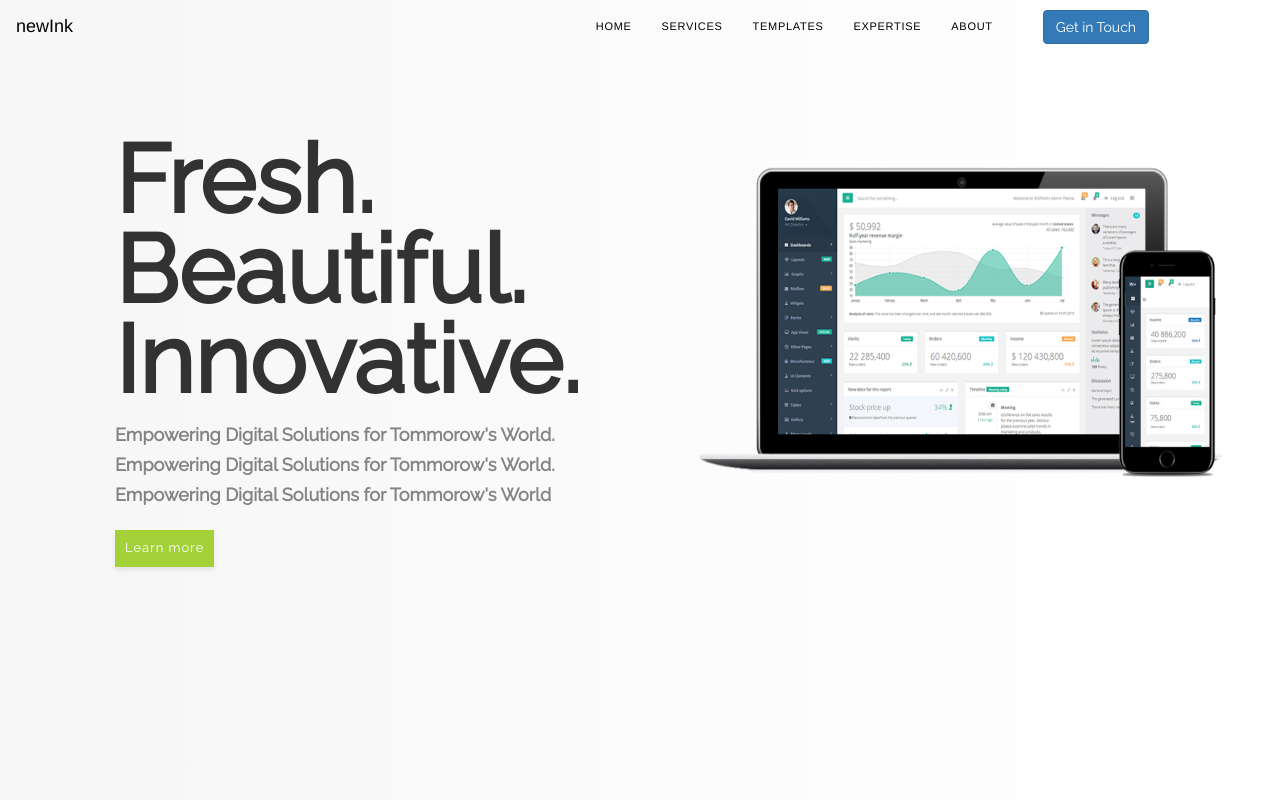
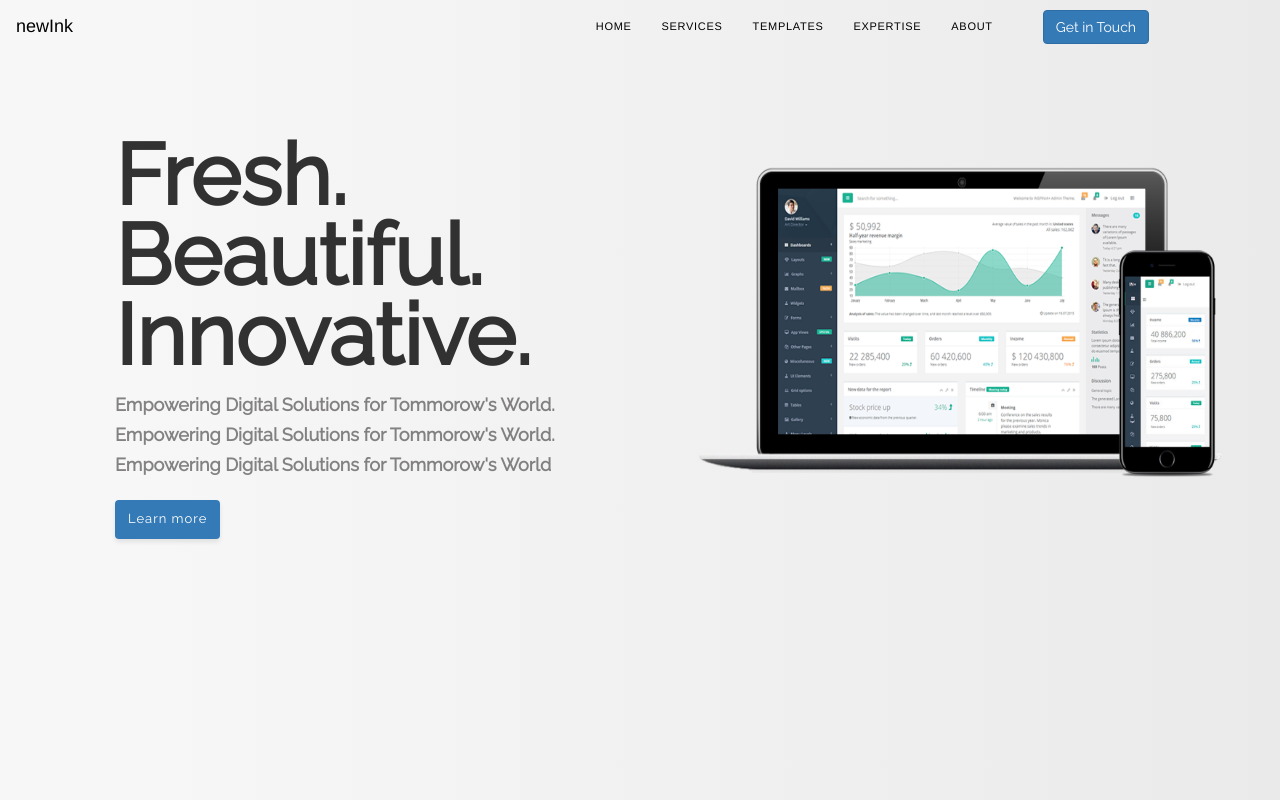
Before and after one commit to ANURAGVASI/newInk-Official-Website, a React (Create React App) app: page / in a window 1280 px wide. Built offline with nearby package versions, Linux system fonts and the light colour scheme.

Commit message:
homepage fixed

```diff
--- a/src/App.js
+++ b/src/App.js
@@ -18,7 +18,3 @@ class App extends Component {
 }
 
 export default App;
-
-// http://startit.select-themes.com/product-landing-page-ii/
-// background-image: linear-gradient(to right, #aeeedf 10% , #3cb699 90% , #53c2a8  );
-// background-image: linear-gradient(to right, #d9f0ec 10% , #8ce9de 90% , #beece7);
--- a/src/components/HeaderMenu/newlinkeHeaderMenu.css
+++ b/src/components/HeaderMenu/newlinkeHeaderMenu.css
@@ -43,6 +43,7 @@
     margin-right: 100px;
     margin-left: 20px;
     font-family: 'Raleway';
+
     /* height: 35px; */
 }
 
--- a/src/components/heroImage/index.css
+++ b/src/components/heroImage/index.css
@@ -1,13 +1,10 @@
+
 
  .heroimage-main-div{
-    /* background-image: url("../../images/slider2.jpg");
-    background-size: cover;
-    background-position: center; */
-    /* background-color: {linea} */
-    background-color: rgba(245, 245, 245, 0.945);
-    background-image: linear-gradient(to right, rgb(247, 247, 247) 10%, white 90%);
+    background-image: linear-gradient(to right, rgb(247, 247, 247) 10%, rgba(0, 0, 0, 0.082) );
     height:100vh;
     overflow: hidden;
+
 }
 
 /*.mytest{
@@ -48,7 +45,7 @@
 }
 
 .p3{
-    animation: testanimate 2.5s;
+    animation: testanimate 2.3s;
 }
 
 
@@ -58,11 +55,12 @@
 }
 
 
+
 .heroimage-maintext-p{
     /* border: 1px solid red; */
-    font-size: 95px;
+    font-size: 85px;
     font-family: 'Raleway';
-    line-height: 100px;
+    line-height: 90px;
     font-weight: bold;
     color: rgba(0, 0, 0, 0.801);
     padding: 0px;
@@ -78,18 +76,24 @@
     font-family: 'Raleway';
     font-weight: 600;
     line-height: 30px;
+    animation: testanimate4 2.5s;
 }
 
+@keyframes testanimate4{
+    from{opacity: 0; margin-top: 160px}
+    to{opacity: 1; margin-top: 0px}
+}
 
 .heroimage-learnmore-div{
     margin-top: 20px;
 }
 
 .heroimage-learnmore-btn{
-    padding: 9px;
-    padding-left: 10px;
-    padding-right: 10px;
-    background-color: rgb(163, 209, 55);
+    padding: 10px;
+    padding-left: 13px;
+    padding-right: 13px;
+    /* background-color: rgb(244, 68, 56); */
+    /* border-radius: 17px; */
     color: rgb(255, 255, 255);
     font-size: 13px;
     letter-spacing: 1px;
--- a/src/components/heroImage/index.js
+++ b/src/components/heroImage/index.js
@@ -69,7 +69,7 @@ class HeroImage extends React.Component{
                         Empowering Digital Solutions for Tommorow's World </p>
 
                         <div className="heroimage-learnmore-div" >
-                            <button className="heroimage-learnmore-btn" >Learn more</button>
+                            <button className="btn btn-primary heroimage-learnmore-btn" >Learn more</button>
                         </div>
                     </div>
                 </div>
```
